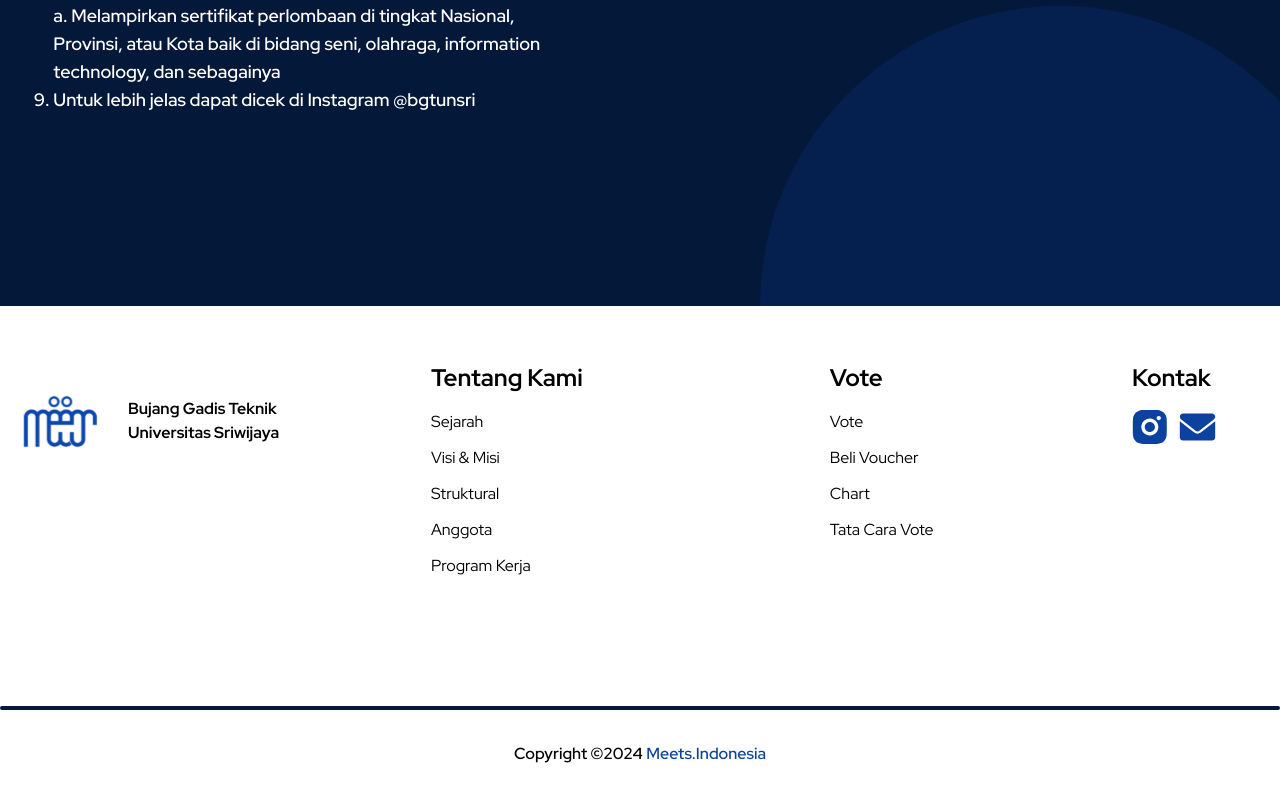
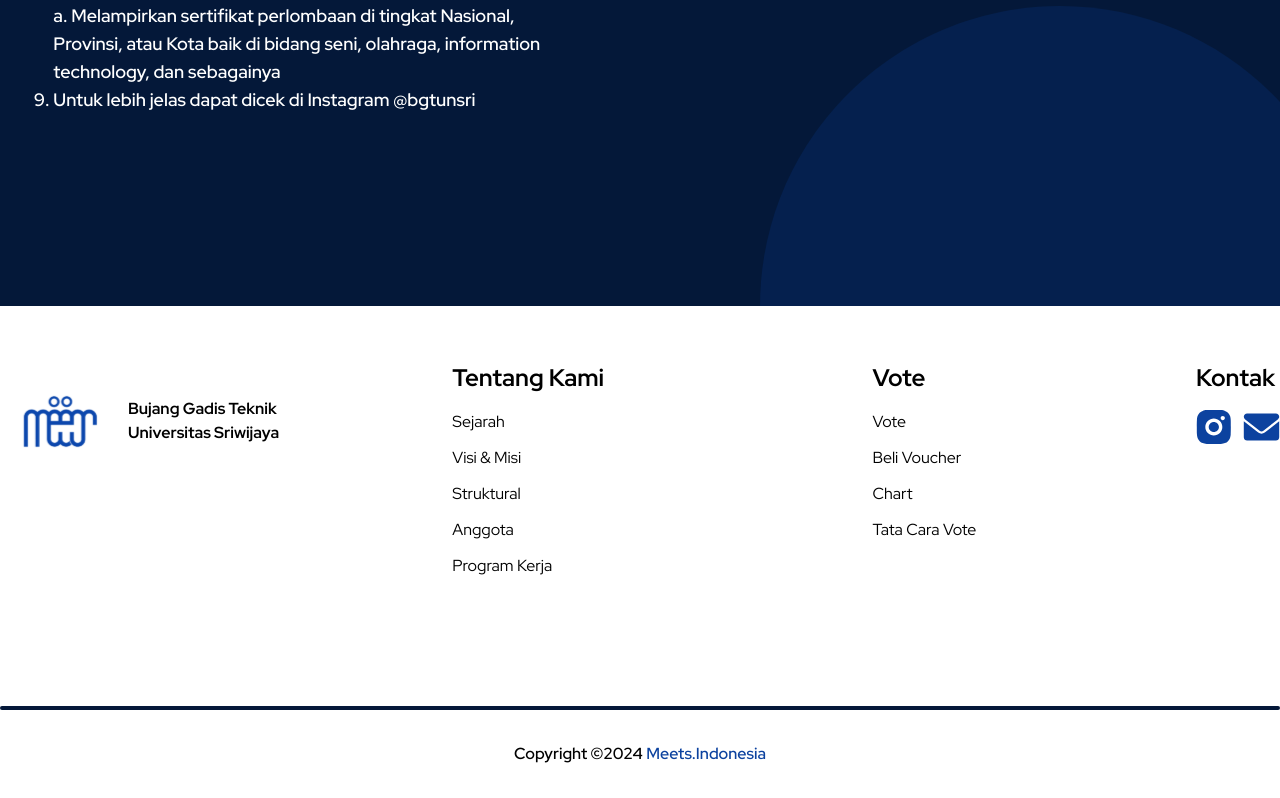
Before and after one commit to KevinNaserwan/Bujang-Gadis-CMS, a Next.js app: page / in a window 1280 px wide. Shown: the part 3652-4450 px from the top of the page. Built offline with nearby package versions, Linux system fonts and the light colour scheme.

Commit message:
Feat: adjust footer component

```diff
--- a/src/components/footer.tsx
+++ b/src/components/footer.tsx
@@ -4,7 +4,7 @@ export default function Footer() {
   return (
     <footer>
       <div className=" container mx-auto pt-14">
-        <div className=" flex flex-wrap items-start">
+        <div className=" flex flex-wrap items-start justify-between">
           <div className=" flex flex-wrap items-center gap-2">
             <Image
               src={"/assets/icon/icon.svg"}
```
